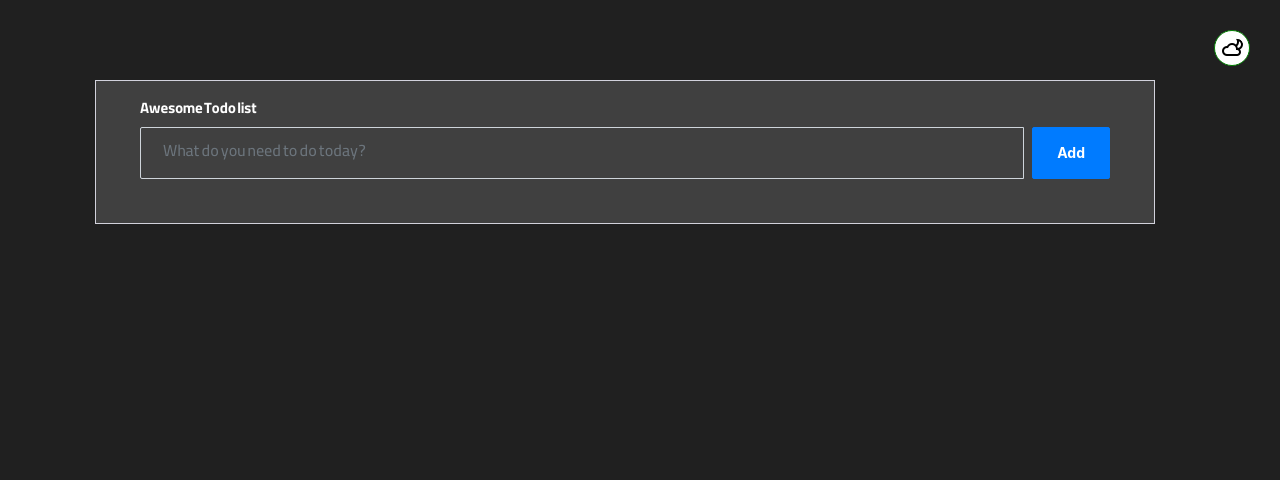
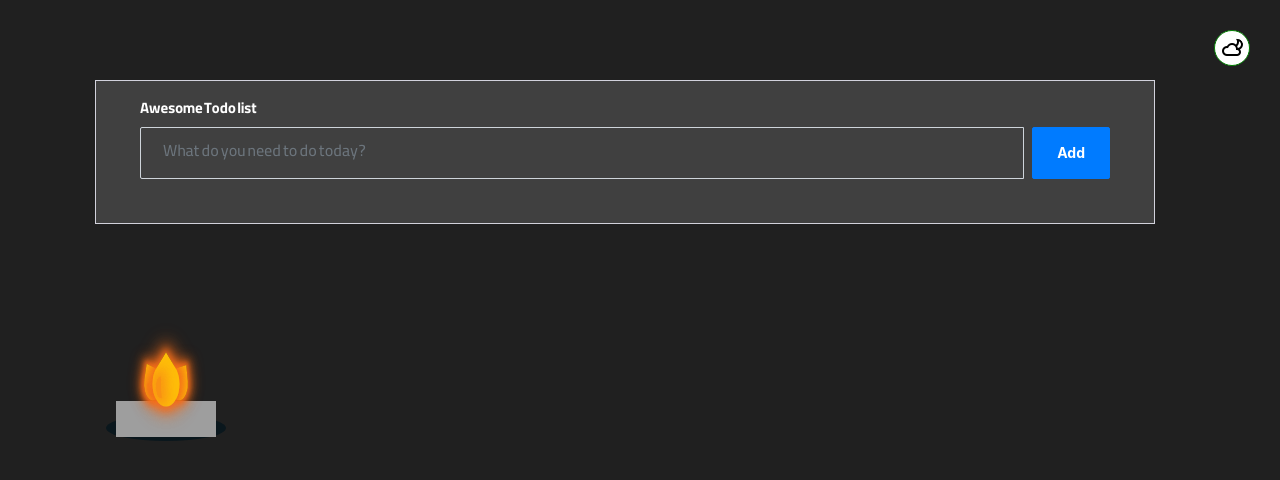
Before and after one commit to MmdMaTriS/TodoApp-React, a React (Vite) app: page / in a window 1280 px wide. Both pictures are taken after a click on the label 1232 px from the left and 48 px from the top of the page. Shown: the top 480 px of the page. Built offline with nearby package versions, Linux system fonts and the light colour scheme; grey boxes are pictures that could not be loaded.

Commit message:
Feat: Fire-Style-CSS Added

```diff
--- a/src/App.jsx
+++ b/src/App.jsx
@@ -4,6 +4,7 @@ import DarkMode from "./components/DarkMode";
 import Todos from "./components/Todos";
 import moon from "../public/images/moon.png";
 import sun from "../public/images/sun.png";
+import Fire from "./components/Fire";
 
 function App() {
   const [todos, setTodos] = useState(
@@ -64,6 +65,8 @@ function App() {
       document.getElementsByTagName("body")[0].style.color = "white";
       document.getElementById("card-title").className = "dark-after";
       document.getElementById("getInput").style.color = "white";
+      document.getElementById("check-fire").classList.add("show-fire");
+      document.getElementById("check-fire").classList.remove("hidden-fire");
     } else if (darkModeLoc.alt === "DarkMode") {
       darkModeLoc.src = `${sun}`;
       darkModeLoc.style.backgroundColor = "#404040";
@@ -75,6 +78,8 @@ function App() {
       document.getElementsByTagName("body")[0].style.color = "black";
       document.getElementById("card-title").className = "dark-after2";
       document.getElementById("getInput").style.color = "black";
+      document.getElementById("check-fire").classList.remove("show-fire");
+      document.getElementById("check-fire").classList.add("hidden-fire");
     }
   };
 
@@ -114,6 +119,7 @@ function App() {
           </div>
         </div>
       </div>
+      <Fire />
     </div>
   );
 }
--- a/src/components/DarkMode.jsx
+++ b/src/components/DarkMode.jsx
@@ -1,6 +1,6 @@
 import React from "react";
 import sun from "../../public/images/sun.png";
-
+import PropTypes from "prop-types";
 const darkModeStyle = {
   cursor: "pointer",
   borderRadius: "50%",
@@ -20,4 +20,8 @@ const DarkMode = ({ isDark }) => {
   );
 };
 
+DarkMode.prototype = {
+  isDark: PropTypes.func,
+};
+
 export default DarkMode;
--- /dev/null
+++ b/src/components/Fire.css
@@ -0,0 +1,98 @@
+.section-center{
+	position: relative;
+	width: 400px;
+	height: 350px;
+	left: 13%;
+	display: block;
+	overflow: hidden;
+	z-index: 5;
+	transform: translate(-50%, -50%);
+}
+.wood {
+	position: absolute;
+	z-index: 21;
+	left: 50%;
+	bottom: 12%;
+	width: 100px;
+	margin-left: -50px;
+	height: 36px;
+	background-image: url('https://ivang-design.com//svg-load/air/wood.png');
+	background-size: 100px 36px;
+}
+.wood-circle {
+	position: absolute;
+	z-index: 20;
+	left: 50%;
+	bottom: 11%;
+	width: 120px;
+	margin-left: -60px;
+	height: 26px;
+	border-radius: 100%;
+	background-color: #0a171d;
+}
+.circle {
+	position: absolute;
+	z-index: 6;
+	right: -300px;
+	bottom: -450px;
+	width: 750px;
+	height: 700px;
+	border-radius: 100%;
+	background-color: #112630;
+}
+
+.fire {
+	position: absolute;
+	z-index: 39;
+	width: 2px;
+	margin-left: -1px;
+	left: 50%;
+	bottom: 80px;
+	-webkit-transition: all 1200ms linear;
+	transition: all 1200ms linear;
+}
+.fire span {
+	display: block;
+	position: absolute;
+	bottom: -15px;
+	margin-left:-20px;
+	height: 0px; width: 0px;
+	border: 30px solid #febd08;
+	border-radius: 50%;
+	border-top-left-radius: 0;
+	left: -9px;
+	box-shadow:
+		0 0 10px 5px rgba(244,110,28,0.8),
+		0 0 20px 10px rgba(244,110,28,0.6),
+		0 0 30px 15px rgba(244,110,28,0.3);
+	transform: scale(0.45, 0.75) rotate(45deg);
+	z-index: 9;
+}
+.fire span:after {
+	display: block;
+	position: absolute;
+	bottom: -30px;
+	content: '';
+	margin-left: -5px;
+	height: 30px;
+	width: 12px;
+	background-color: rgba(244,110,28,0.7);
+	border-radius: 80px;
+	border-top-right-radius: 0;
+	border-bottom-right-radius: 0;
+	box-shadow:
+		0 0 20px 10px rgba(244,110,28,0.7);
+	left: -9px;
+	opacity: 0.8;
+	transform: rotate(-50deg);
+}
+.fire span:nth-child(2) {
+	left: -22px;
+	transform: scale(0.3, 0.55) rotate(15deg);
+	z-index: 8;
+}
+.fire span:nth-child(3) {
+	left: 4px;
+	transform: scale(0.3, 0.55) rotate(80deg);
+	z-index: 8;
+}
--- /dev/null
+++ b/src/components/Fire.jsx
@@ -0,0 +1,20 @@
+import React from "react";
+import "./Fire.css";
+const Fire = () => {
+  return (
+    <>
+      <div id="check-fire" className="hidden-fire">
+        <div class="section-center">
+          <div class="wood-circle"></div>
+          <div class="wood"></div>
+          <div class="fire">
+            <span></span>
+            <span></span>
+            <span></span>
+          </div>
+        </div>
+      </div>
+    </>
+  );
+};
+export default Fire;
--- a/src/index.css
+++ b/src/index.css
@@ -510,3 +510,9 @@ label::first-letter{
   color: crimson!important
 
 }
+.show-fire{
+  display: block;
+}
+.hidden-fire{
+  display: none;
+}
```
